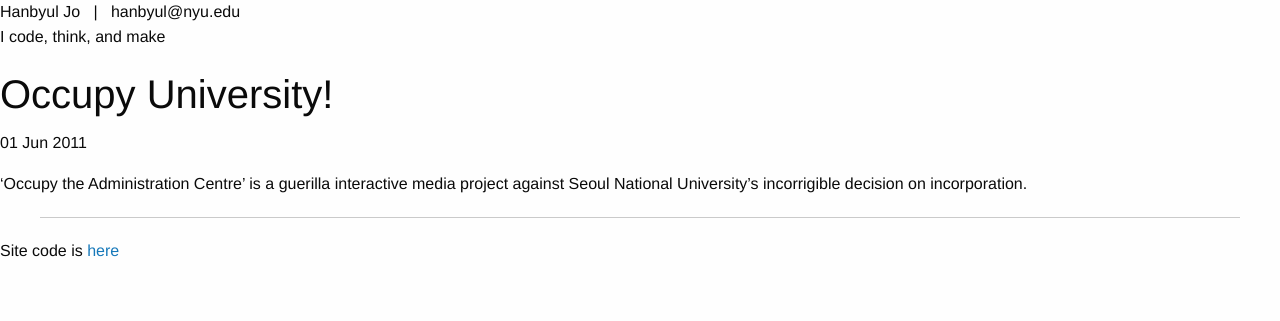
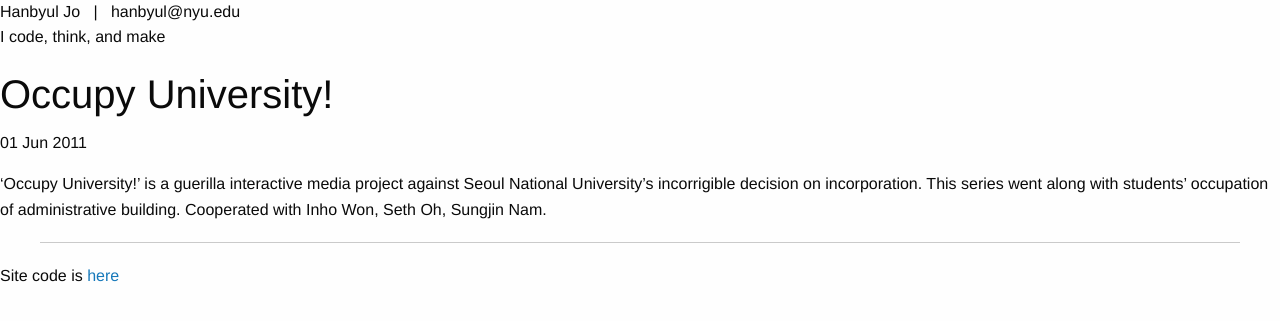
Before and after one commit to hanbyul-here/my-site-spring-2014, a Jekyll site: the page built from _posts/2011-06-01-works-occupyheadoffice.markdown, in a window 1280 px wide. Shown: the top 321 px of the page. Built offline with Jekyll 4.4.1, drawn with Linux system fonts in a browser that asks for light colours; nearby versions of some CDN libraries; library files that are not in the unit come from our copies.

Commit message:
post edited

```diff
--- a/_posts/2010-11-01-works-breakme.markdown
+++ b/_posts/2010-11-01-works-breakme.markdown
@@ -8,4 +8,4 @@ thumbnail: img/background/break-me.jpg
 video: https://vimeo.com/27228269
 ---
 
-'Break Me' is an interactive installation on stairs which responses to audiences' steps. Exhibited in Game + Interactive Media Art, Museum of Art, Seoul National University.
+'Break Me' is an interactive installation on stairs which responses to audiences' steps. Cooperated with Inho Won, Sungjin Nam. Exhibited in Game + Interactive Media Art, Museum of Art, Seoul National University.
--- a/_posts/2010-12-24-works-sound-invader.markdown
+++ b/_posts/2010-12-24-works-sound-invader.markdown
@@ -8,4 +8,4 @@ category: Installation
 video: https://vimeo.com/64117277
 ---
 
-'Sound Invaders' is an interactive musical installation which responses to audience's control through iPad. This piece was part of 'Big Screen, Big Game' Project happened in Seoul Square.
+'Sound Invaders' is a large scale interactive musical installation which responses to audience's control through iPad. Cooperated with Inho Won, Sungjin Nam. This piece was part of 'Big Screen, Big Game' Project happened in Seoul Square.
--- a/_posts/2011-06-01-works-occupyheadoffice.markdown
+++ b/_posts/2011-06-01-works-occupyheadoffice.markdown
@@ -8,4 +8,4 @@ category: Installation
 video: https://vimeo.com/32706947
 ---
 
-'Occupy the Administration Centre' is a guerilla interactive media project against Seoul National University's incorrigible decision on incorporation.
+'Occupy University!' is a guerilla interactive media project against Seoul National University's incorrigible decision on incorporation. This series went along with students' occupation of administrative building. Cooperated with Inho Won, Seth Oh, Sungjin Nam.
--- a/_posts/2013-05-10-drawing-together.markdown
+++ b/_posts/2013-05-10-drawing-together.markdown
@@ -9,4 +9,4 @@ code: https://github.com/hanbyul-here/drawing-together
 link: http://drawingtogether.herokuapp.com/
 ---
 
-'Drawing together' is web application for creating collaborative drawing experience.
+'Drawing together' is web application for creating collaborative drawing experience. This splits one big image into 16 pieces, replaces original image to drawn image by user whenever user submits one.
--- a/_posts/2014-05-10-drawing-on-everything.markdown
+++ b/_posts/2014-05-10-drawing-on-everything.markdown
@@ -8,4 +8,4 @@ thumbnail: img/background/drawing-on-everything.png
 video: http://www.youtube.com/watch?v=Fh2jTk1nRdw
 ---
 
- 'Drawing On Everything' is interactive video designed for performance.
+ The result from 'Drawing On Everything' class is interactive video designed for performance. Projected canvas reacts to narrative of performance, varying its shapes and patterns.
```
